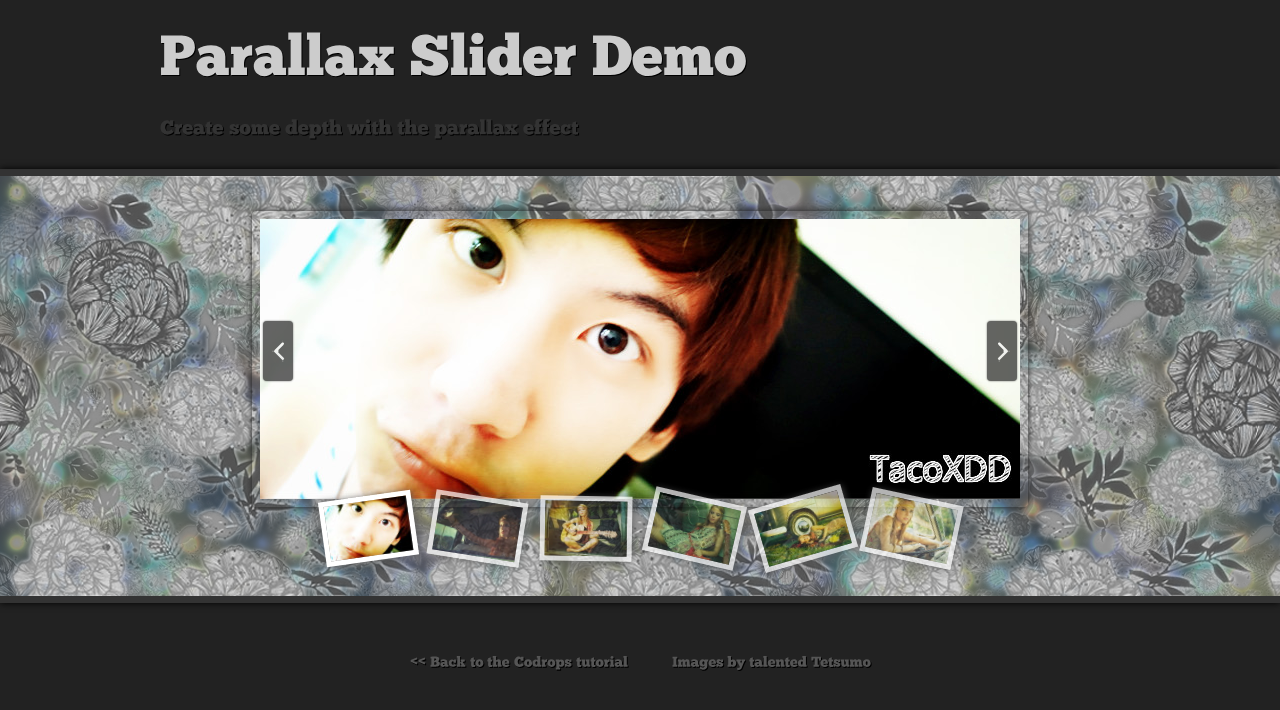
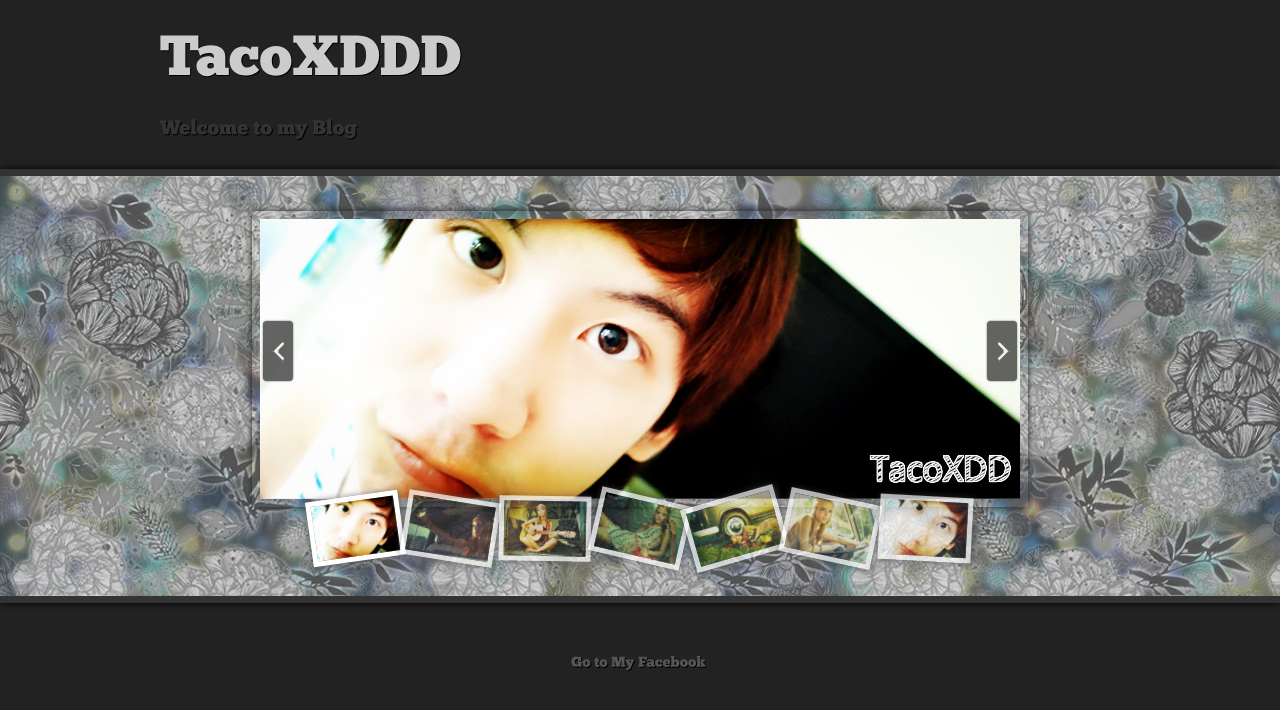
Before and after one commit to TacoXDD/TacoXDD.github.io, a plain HTML site: page index.html in a window 1280 px wide. Drawn offline with nearby package versions, Linux system fonts and the light colour scheme.

Commit message:
hahahhaha

```diff
--- a/index.html
+++ b/index.html
@@ -13,13 +13,13 @@
 			Cufon.replace('h1',{ textShadow: '1px 1px #000'});
 			Cufon.replace('h2',{ textShadow: '1px 1px #000'});
 			Cufon.replace('.footer',{ textShadow: '1px 1px #000'});
-			Cufon.replace('.pxs_loading',{ textShadow: '1px 1px #000'});
+			Cufon.replace('.pxs_loading',{ textShadow: '1px 1px #f80a0a'});
 		</script>
     </head>
     <body>
 		<div class="wrapper">
-			<h1>Parallax Slider Demo</h1>
-			<h2>Create some depth with the parallax effect</h2>
+            <h1>TacoXDDD</h1>
+			<h2>Welcome to my Blog</h2>
 		</div>
 
 		<div id="pxs_container" class="pxs_container">
@@ -37,6 +37,8 @@
 					<li><img src="images/4.jpg" alt="Forth Image" /></li>
 					<li><img src="images/5.jpg" alt="Fifth Image" /></li>
 					<li><img src="images/6.jpg" alt="Sixth Image" /></li>
+                    <li><img src="images/1.jpg" alt="First Image" /></li>
+
 				</ul>
 				<div class="pxs_navigation">
 					<span class="pxs_next"></span>
@@ -49,13 +51,15 @@
 					<li><img src="images/thumbs/4.jpg" alt="Forth Image" /></li>
 					<li><img src="images/thumbs/5.jpg" alt="Fifth Image" /></li>
 					<li><img src="images/thumbs/6.jpg" alt="Sixth Image" /></li>
+                	<li><img src="images/thumbs/1.jpg" alt="First Image" /></li>
+
 				</ul>
 			</div>
 		</div>
 
 		<div class="footer">
-			<a href="http://tympanus.net/codrops/2011/01/03/parallax-slider/"><< Back to the Codrops tutorial</a>
-			<a href="http://www.flickr.com/photos/tetsumo/" target="_blank">Images by talented Tetsumo</a>
+			<a href="https://www.facebook.com/gal.cawaii.5">Go to My Facebook </a>
+
 		</div>
 
 		<!-- The JavaScript -->
```
